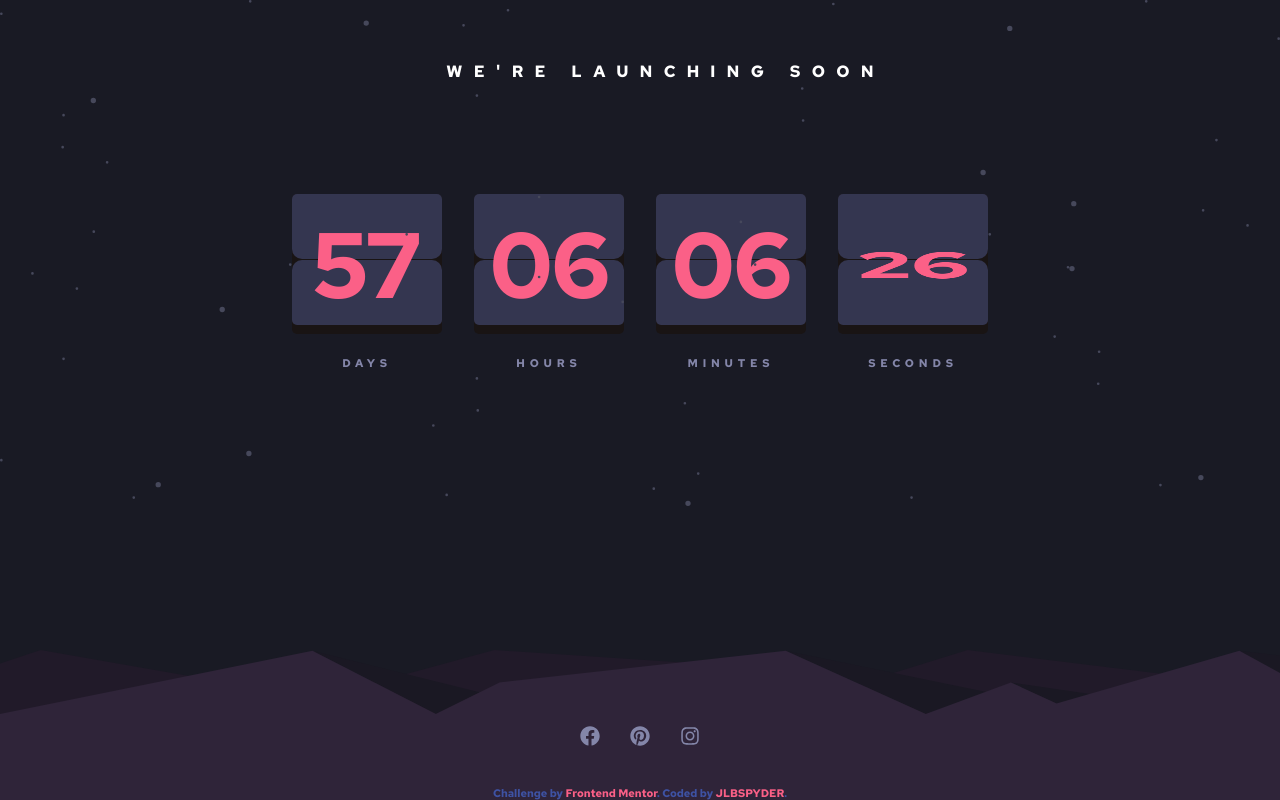
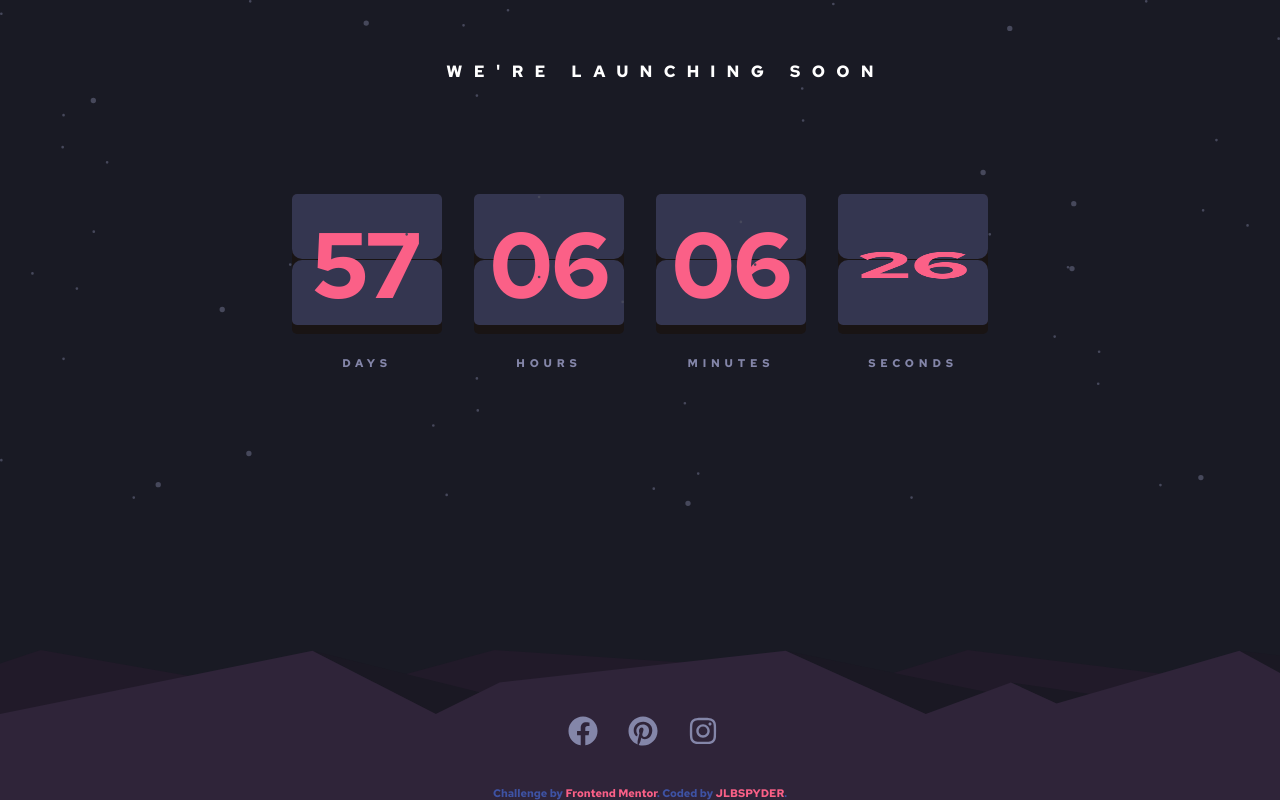
Before and after one commit to Jlbspyder/Contdown-Timer, a React (Vite) app: page / in a window 1280 px wide. Built offline with nearby package versions, Linux system fonts and the light colour scheme.

Commit message:
Update index.css

```diff
--- a/src/index.css
+++ b/src/index.css
@@ -192,6 +192,12 @@ h5 {
 .hills {
   height: 150px;
 }
+.fb,
+.pt,
+.ig {
+  width: 30px;
+  height: 30px;
+}
 .wrapper {
   max-width: 100%;
   height: 140px;
```
